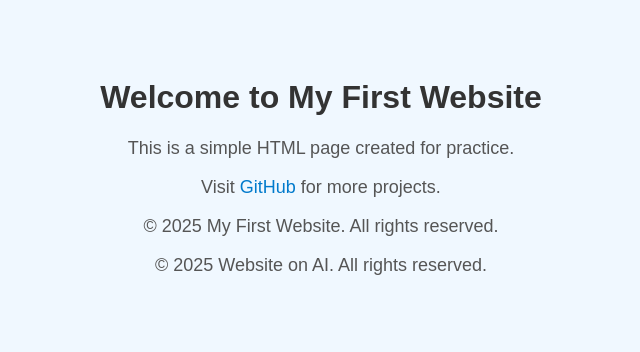
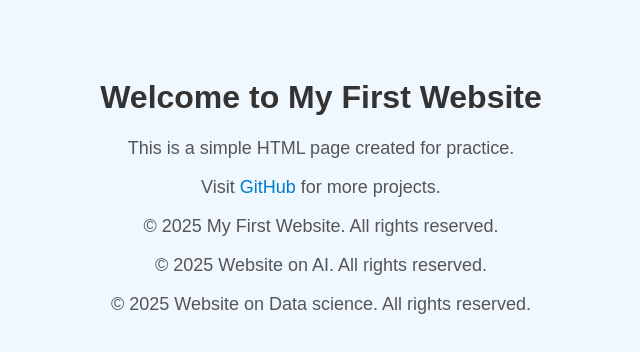
Before and after one commit to SatyajitGithub89/GitHub_basics, a plain HTML site: page index.html in a window 1280 px wide. Shown: the whole page, without its empty margins (319-959 px from the left). Drawn offline with Linux system fonts and the light colour scheme.

Commit message:
Update index.html

```diff
--- a/index.html
+++ b/index.html
@@ -35,6 +35,7 @@
     <footer>
         <p>© 2025 My First Website. All rights reserved.</p>
         <p>© 2025 Website on AI. All rights reserved.</p>
+        <p>© 2025 Website on Data science. All rights reserved.</p>
     </footer>
 </body>
 </html>
```
